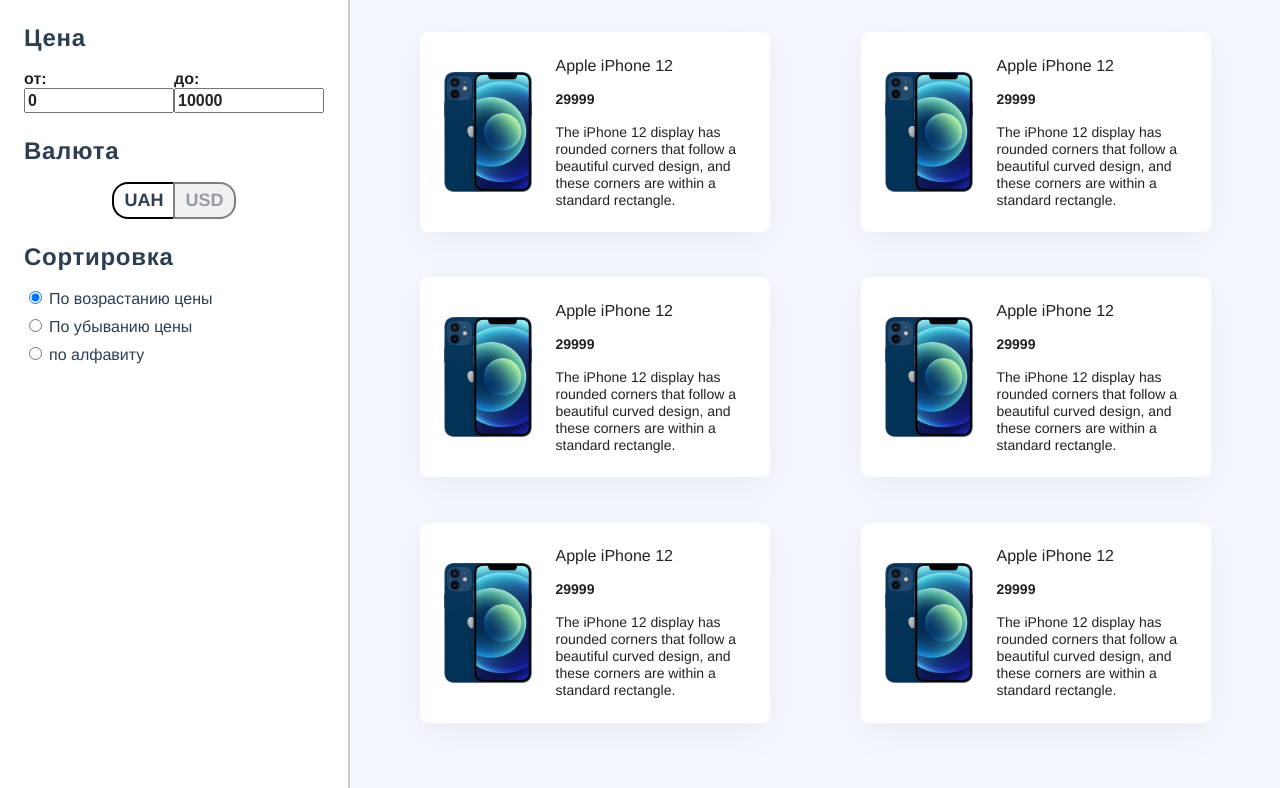
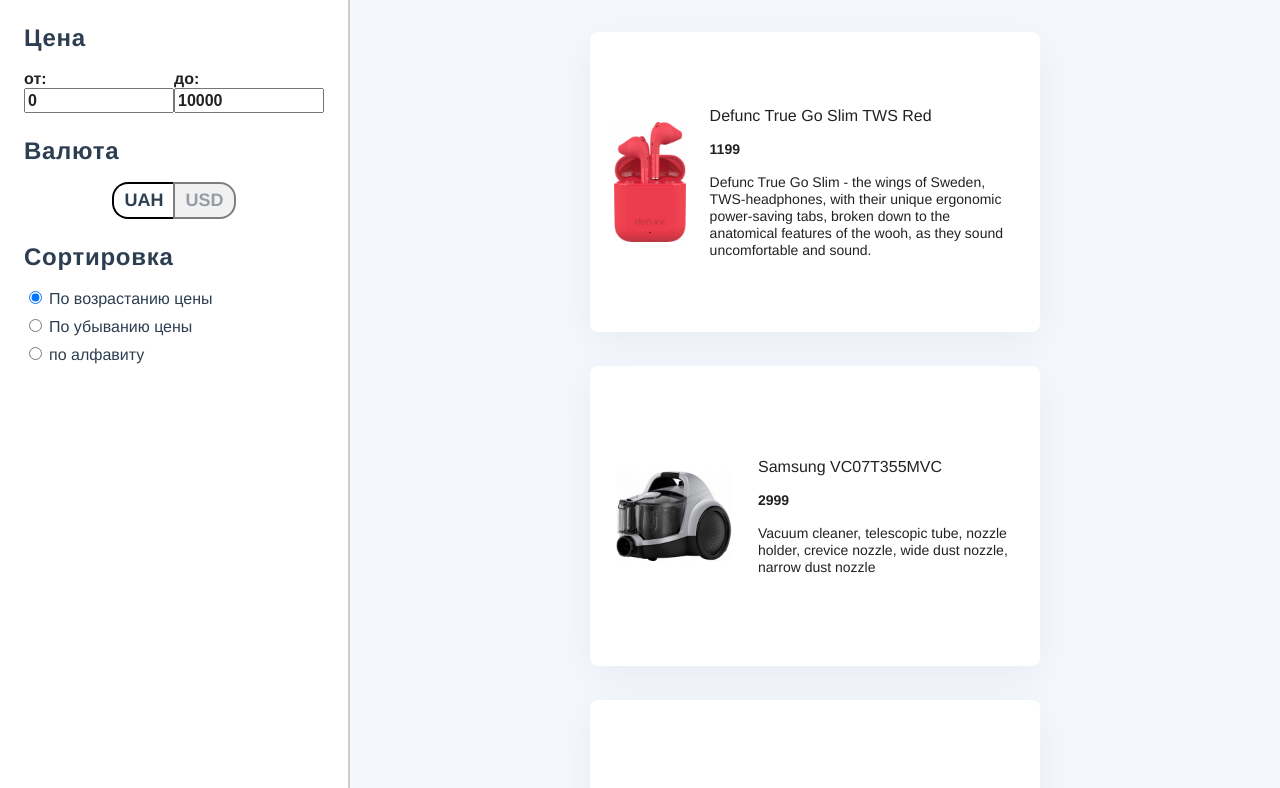
Before and after one commit to GudleifGD/testFront, a Vue app: page / in a window 1280 px wide. Shown: the top 788 px of the page. Built offline with nearby package versions, Linux system fonts and the light colour scheme.

Commit message:
second Task

```diff
--- a/src/App.vue
+++ b/src/App.vue
@@ -30,6 +30,7 @@
   -webkit-font-smoothing: antialiased
   -moz-osx-font-smoothing: grayscale
   color: #2c3e50
-  height: 100vh
+  min-height: 100vh
+  height: 100%
   display: flex
 </style>
--- a/src/components/ControlPanel/ControlPanel.vue
+++ b/src/components/ControlPanel/ControlPanel.vue
@@ -26,5 +26,4 @@
     max-width: 350px
     padding: 24px
     border-right: 2px solid rgba(0, 0, 0, 0.2)
-    height: 100%
 </style>
--- a/src/components/Product/ProductItem.vue
+++ b/src/components/Product/ProductItem.vue
@@ -38,12 +38,13 @@
     align-items: center
     padding: 24px
     box-shadow: 0 10px 40px rgb(5 6 24 / 5%)
-    max-width: 350px
+    max-width: 450px
     width: 100%
-    height: 200px
+    height: 300px
     border-radius: 8px
     background: #ffffff
     transition: all ease-in 0.2s
+    margin-bottom: 34px
     &:hover
         transform: translateY(-12px)
     img
--- a/src/components/Product/ProductList.vue
+++ b/src/components/Product/ProductList.vue
@@ -1,46 +1,12 @@
 <template>
     <div class="product-list">
         <product-item
-            v-bind:key='productTest.id'
-            v-bind:name='productTest.name'
-            v-bind:price='productTest.price'
-            v-bind:image='productTest.image'
-            v-bind:description='productTest.description'
-        ></product-item>
-        <product-item
-            v-bind:key='productTest.id + 1'
-            v-bind:name='productTest.name'
-            v-bind:price='productTest.price'
-            v-bind:image='productTest.image'
-            v-bind:description='productTest.description'
-        ></product-item>
-        <product-item
-            v-bind:key='productTest.id + 2'
-            v-bind:name='productTest.name'
-            v-bind:price='productTest.price'
-            v-bind:image='productTest.image'
-            v-bind:description='productTest.description'
-        ></product-item>
-        <product-item
-            v-bind:key='productTest.id + 3'
-            v-bind:name='productTest.name'
-            v-bind:price='productTest.price'
-            v-bind:image='productTest.image'
-            v-bind:description='productTest.description'
-        ></product-item>
-        <product-item
-            v-bind:key='productTest.id + 4'
-            v-bind:name='productTest.name'
-            v-bind:price='productTest.price'
-            v-bind:image='productTest.image'
-            v-bind:description='productTest.description'
-        ></product-item>
-        <product-item
-            v-bind:key='productTest.id + 5'
-            v-bind:name='productTest.name'
-            v-bind:price='productTest.price'
-            v-bind:image='productTest.image'
-            v-bind:description='productTest.description'
+            v-for="product in products"
+            :key="product.id"
+            :name="product.name"
+            :image="product.image"
+            :price="product.price"
+            :description="product.description"
         ></product-item>
     </div>
 </template>
@@ -48,18 +14,24 @@
 <script>
 import ProductItem from './ProductItem.vue';
 export default {
-  components: { ProductItem },
+  components: {ProductItem  },
     name: "ProductList",
     data() {
         return {
-            productTest: {
-                id: 1,
-                name: 'Apple iPhone 12',
-                price: 29999,
-                image: "2.jpg",
-                description: "The iPhone 12 display has rounded corners that follow a beautiful curved design, and these corners are within a standard rectangle. "
-            }
+            products: { }
         }
+    },
+    mounted: function() {
+        fetch('/products.json')
+            .then(result => result.json())
+            .then(data => {
+                this.products = data.products.sort(function( a, b ) {
+                    return (a.price - b.price);
+                })
+            })
+    },
+    methods: {
+
     }
 };
 </script>
@@ -69,7 +41,7 @@
     padding: 32px 24px
     width: 100%
     display: flex
-    justify-content: space-around
+    justify-content: space-evenly
     flex-wrap: wrap
     background: #f4f7fe
 </style>
--- a/src/store/index.js
+++ b/src/store/index.js
@@ -4,9 +4,12 @@
 
 export default new Vuex.Store({
   state: {
-    product: ''
   },
-  mutations: {},
-  actions: {},
+  mutations: {
+
+  },
+  actions: {
+
+  },
   modules: {}
 });
```
Also changed, not shown: public/products.json (+10 -10 lines).
